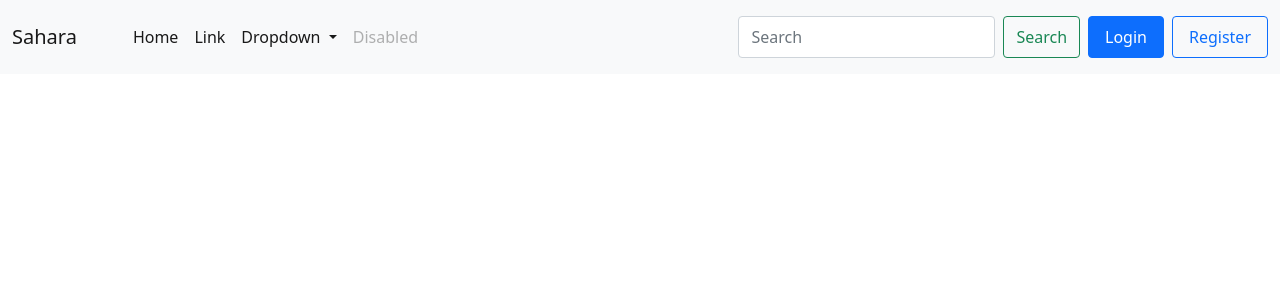
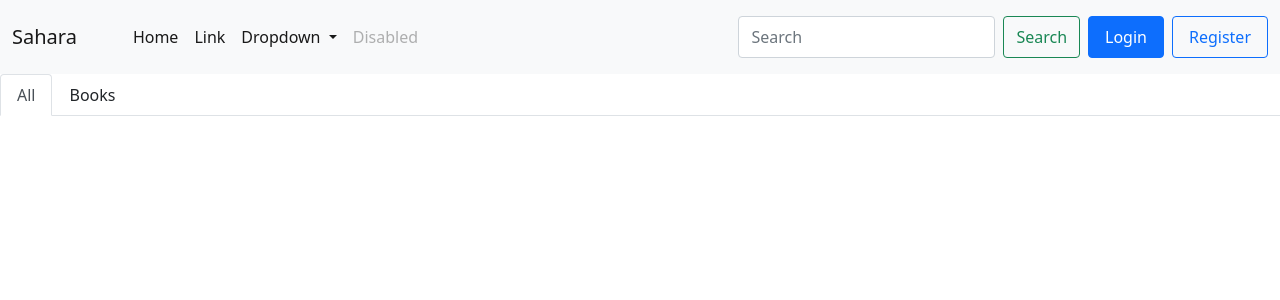
Before and after one commit to SanePai/CS-F213-OOP-Project, a Django app: template ecom_app/core/templates/core/home.html in a window 1280 px wide. Shown: the top 300 px of the page. Run offline with Django 3.2, Linux system fonts and the light colour scheme; the template is opened without the code that fills it, so the values that code supplies are empty.

Commit message:
Added nav tabs for filtering based on type

```diff
--- a/ecom_app/core/templates/core/base.html
+++ b/ecom_app/core/templates/core/base.html
@@ -55,6 +55,11 @@
               </div>
             </div>
           </nav>
+          <!-- Additional nav tabs for filtering based on product type on the homepage -->
+          {% block nav %}
+          {% endblock %}
+
+
     </header>
     <main role="main" class="container">
       <div class="row">
--- a/ecom_app/core/templates/core/home.html
+++ b/ecom_app/core/templates/core/home.html
@@ -1,4 +1,17 @@
 {% extends "core/base.html" %}
+
+{% block nav %}
+  <!-- Navs for filtering based on type of product (using tags) -->
+  <ul class="nav nav-tabs">
+    <li class="nav-item">
+      <a class="nav-link active" href="#">All</a>
+    </li>
+    <li class="nav-item">
+      <a class="nav-link" style="text-decoration: none; color: inherit;" href="#">Books</a>
+    </li>
+{% endblock %}
+
+
 {% block content %}
     {% for prod in prods %}
     <div class="card mr-3" style="top:1rem; left: 1rem; width: 20rem; margin-right: 0.5rem; ">
```
Also changed, not shown: 1 other file.
